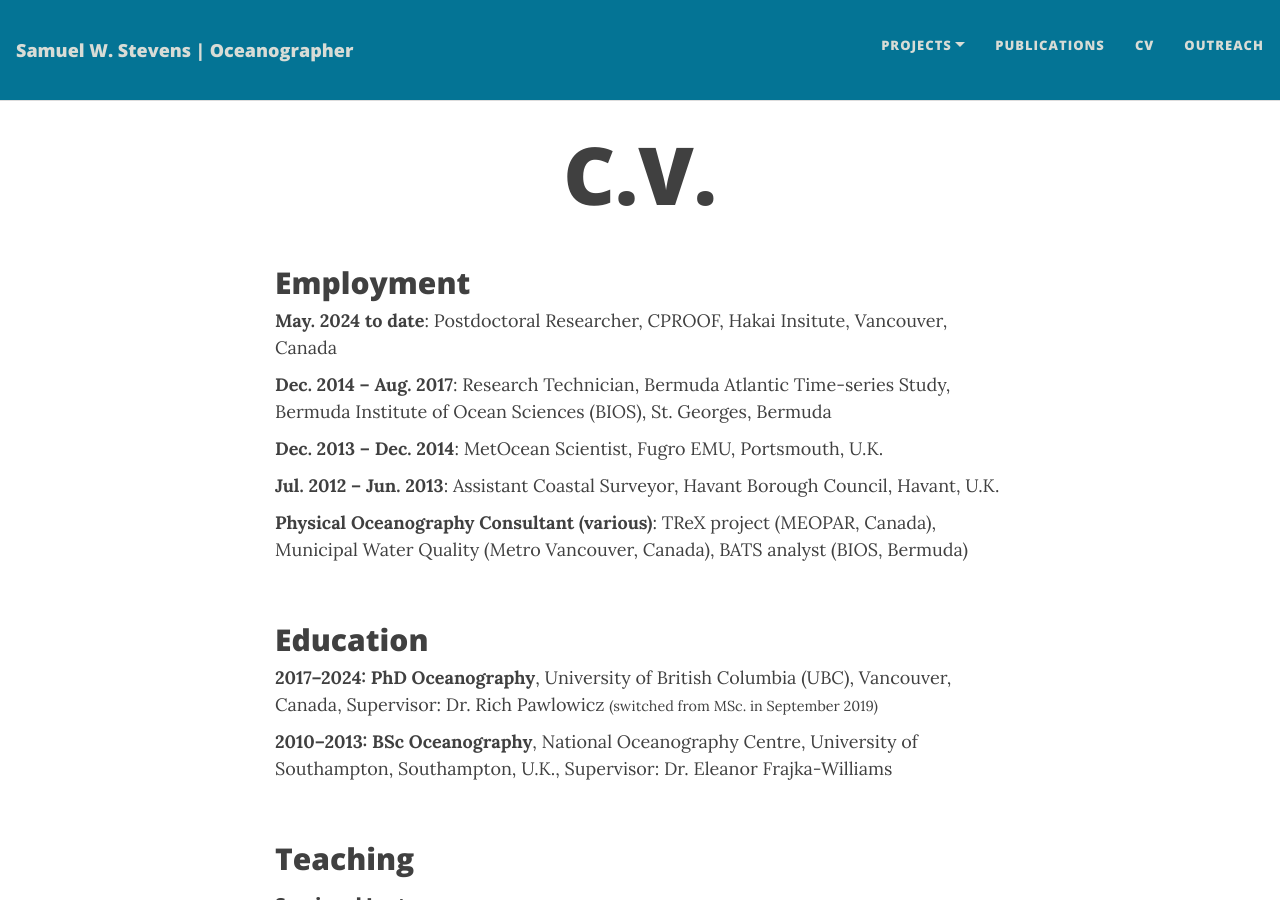
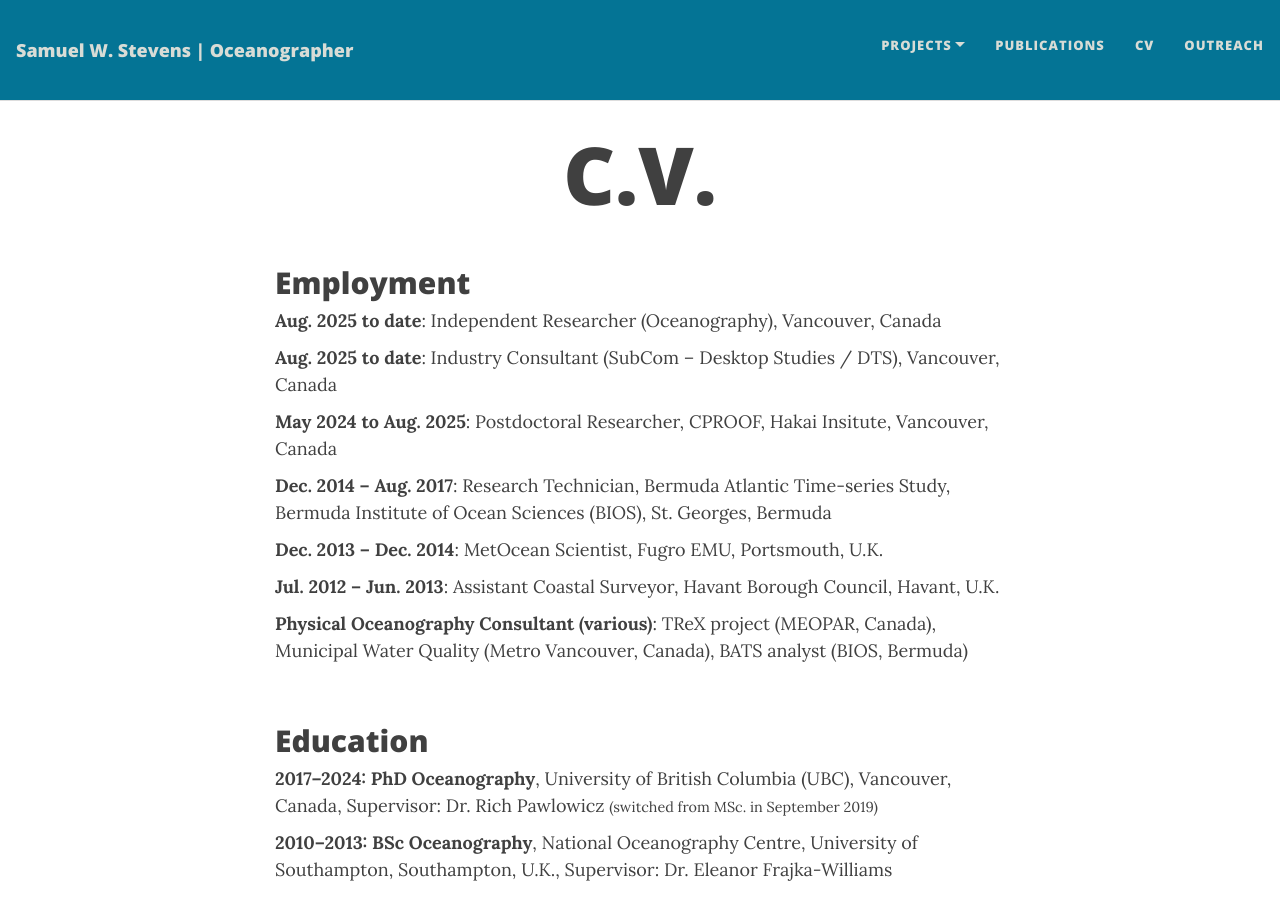
Before and after one commit to sws-ocean/sws-ocean.github.io, a Jekyll site: the page built from docs/cv.md, in a window 1280 px wide and 900 px high. Built offline with Jekyll 4.4.1, drawn with Linux system fonts in a browser that asks for light colours; nearby versions of some CDN libraries.

Commit message:
CV update

```diff
--- a/docs/cv.md
+++ b/docs/cv.md
@@ -37,7 +37,9 @@ description: Access the curriculum vitae of Sam Stevens, an oceanographer involv
 <section>
   <h2>Employment</h2>
   <ul>
-     <li><strong>May. 2024 to date</strong>: Postdoctoral Researcher, CPROOF, Hakai Insitute, Vancouver, Canada</li>
+      <li><strong>Aug. 2025 to date</strong>: Independent Researcher (Oceanography), Vancouver, Canada</li>
+      <li><strong>Aug. 2025 to date</strong>: Industry Consultant (SubCom – Desktop Studies / DTS), Vancouver, Canada</li>
+     <li><strong>May 2024 to Aug. 2025</strong>: Postdoctoral Researcher, CPROOF, Hakai Insitute, Vancouver, Canada</li>
     <li><strong>Dec. 2014 – Aug. 2017</strong>: Research Technician, Bermuda Atlantic Time-series Study, Bermuda Institute of Ocean Sciences (BIOS), St. Georges, Bermuda</li>
     <li><strong>Dec. 2013 – Dec. 2014</strong>: MetOcean Scientist, Fugro EMU, Portsmouth, U.K.</li>
     <li><strong>Jul. 2012 – Jun. 2013</strong>: Assistant Coastal Surveyor, Havant Borough Council, Havant, U.K.</li>
```
Also changed, not shown: 1 other file.
